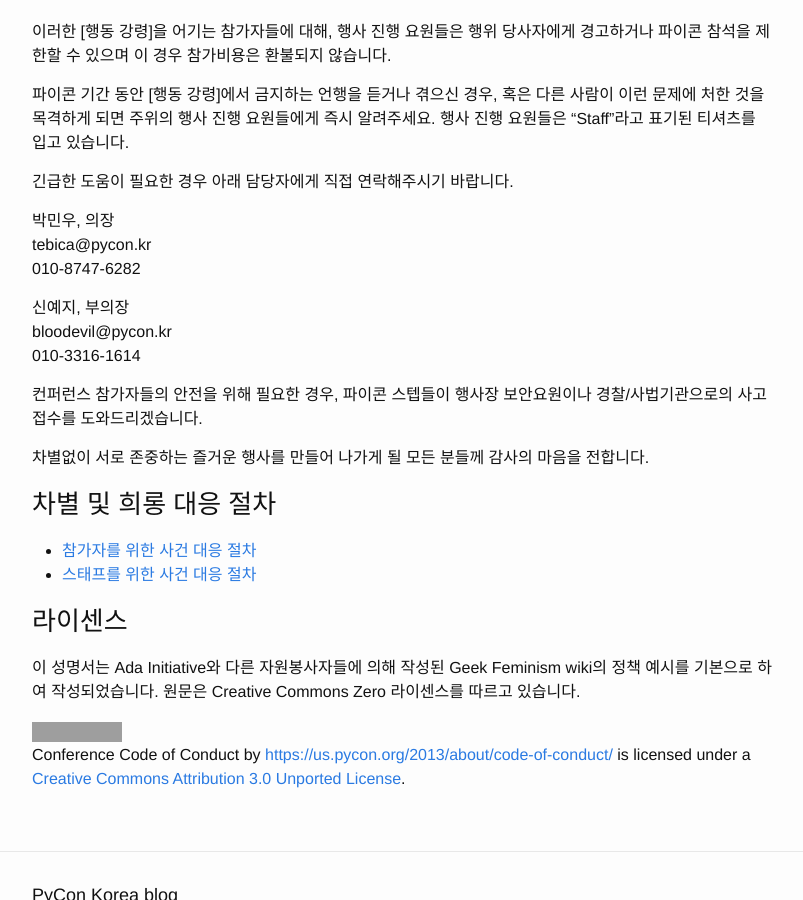
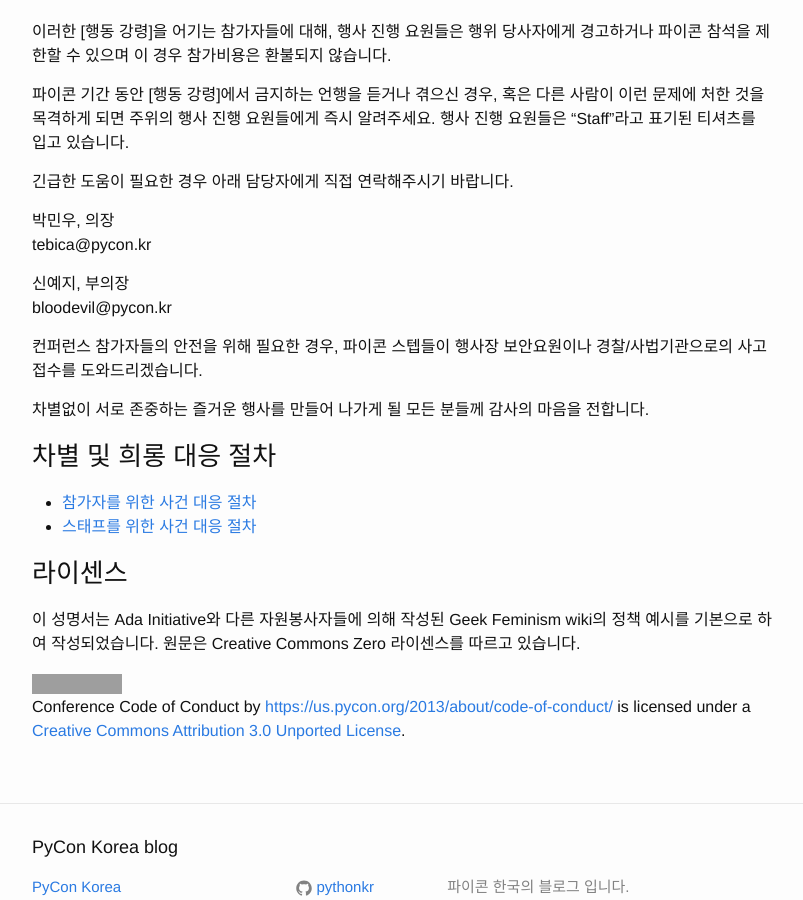
Before and after one commit to pythonkr/blog, a Jekyll site: the page built from _posts/2017-08-08-code-of-conduct.md, in a window 1280 px wide and 900 px high, scrolled down 1941 px. Shown: the whole window, without its empty margins (238-1041 px from the left). Built offline with Jekyll 4.4.1, drawn with Linux system fonts in a browser that asks for light colours; comment, search, counter and statistics services are not loaded; grey boxes are pictures that could not be loaded.

Commit message:
Blog에서 개인 전화번호 삭제

```diff
--- a/_posts/2017-08-08-code-of-conduct.md
+++ b/_posts/2017-08-08-code-of-conduct.md
@@ -68,11 +68,9 @@ CoC에서 중요하게 생각하는 핵심 가치는 '열린(Open), 사려깊은
 
 박민우, 의장
 tebica@pycon.kr
-010-8747-6282
 
 신예지, 부의장
 bloodevil@pycon.kr
-010-3316-1614
 
 컨퍼런스 참가자들의 안전을 위해 필요한 경우, 파이콘 스텝들이 행사장 보안요원이나 경찰/사법기관으로의 사고 접수를 도와드리겠습니다.
 
```
